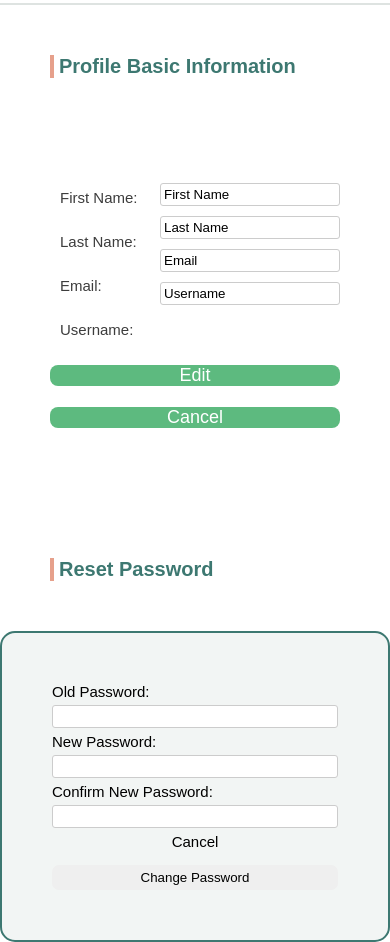
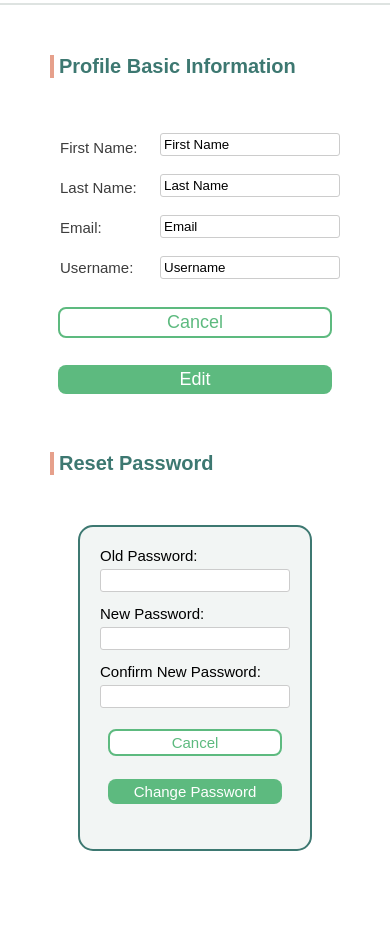
Before and after one commit to Cindyzhang977/expense, a React app: page /manage-profile in a window 390 px wide. Shown: the part 49-991 px from the top of the page. After the commit the page ends 930 px from the top, so only its background shows below. Built offline with nearby package versions, Linux system fonts and the light colour scheme.

Commit message:
mobile profile css

```diff
--- a/src/profile.css
+++ b/src/profile.css
@@ -3,21 +3,24 @@
 p {
     color: #3d3d3d;
     font-size: 15px;
-    margin: 11px 0px 27px 10px;
+    margin: 11px 0px 23px 10px;
     min-width: 100px;
+}
+
+form {
+  min-width: 50%;
+}
+
+form > input {
+  margin-bottom: 13px;
 }
 
 .profile-info {
     display: flex;
-    justify-content: space-around;
+    justify-content: space-between;
     flex-wrap: wrap;
     flex-direction: column;
-    margin-bottom: 30px;
-}
-
-.info-item > form {
-    max-width: 75%;
-    /*display: none;*/
+    padding: 0 50px 0 50px;
 }
 
 .info {
@@ -30,19 +33,53 @@ p {
     flex: 1;
     display: flex;
     flex-direction: column;
+    margin: 5px;
 }
 
-.form-container > input[type=text] {
-    margin-left: 0;
+.form-container {
+  margin-top: 0;
 }
 
+.edit {
+  padding: 4px;
+}
+
+.edit, #cancel {
+  margin: 3px;
+  min-width: 90px;
+}
+
+/* .form-container > input[type=text] {
+    margin-left: 0;
+} */
+
 @media screen and (min-width: 600px) {
-    .info > input {
-        max-width: 50%;
+    form {
+      margin-right: 150px;
     }
 
+    .form-container {
+      border: 2px solid blue;
+    }
+
+    .form-container > input {
+      max-width: 300px;
+    }
+
+    .info-items {
+      margin-left: 50px;
+    }
     .edit-buttons {
         flex-direction: row;
         justify-content: flex-end;
+        margin-right: 160px;
+    }
+
+    .edit {
+      margin-right: 7px;
+    }
+
+    #change-pass {
+      min-width: 170px;
     }
 }
--- a/src/profile.js
+++ b/src/profile.js
@@ -2,13 +2,23 @@ import React from 'react';
 import "./profile.css";
 
 class Profile extends React.Component {
+  constructor(props){
+    super(props);
+    this.state = {
+      firstname: 'First',
+      lastname: 'Last',
+      email: 'email@email.com',
+      username: 'username',
+      password: 'password',
+    };
+  }
   render() {
     return (
       <div>
         <div className="content">
             <h1>Profile Basic Information</h1>
         </div>
-        <ProfileInfo />
+        <ChangeProfileInfo />
         <div className="content">
             <h1>Reset Password</h1>
         </div>
@@ -18,26 +28,26 @@ class Profile extends React.Component {
   }
 }
 
-function ProfileInfo(props) {
+function ChangeProfileInfo(props) {
   return (
     <div className="profile-info content">
         <div className="info">
-            <div>
+            <div className="info-items">
                 <p>First Name:</p>
                 <p>Last Name:</p>
                 <p>Email:</p>
                 <p>Username:</p>
             </div>
             <form>
-                <input type="text" value="First Name" />
-                <input type="text" value="Last Name" />
-                <input type="text" value="Email" />
-                <input type="text" value="Username" />
+                <input type="text" value="First Name" /><br />
+                <input type="text" value="Last Name" /><br />
+                <input type="text" value="Email" /><br />
+                <input type="text" value="Username" /><br />
             </form>
         </div>
         <div className="edit-buttons">
-            <button className="button">Edit</button> <br />
-            <button className="button">Cancel</button>
+            <button className="button" id="cancel">Cancel</button> <br />
+            <button className="button edit">Edit</button>
         </div>
     </div>
   );
@@ -45,16 +55,16 @@ function ProfileInfo(props) {
 
 function ResetPassword(props) {
   return (
-    <form className="form-container content">
-        Old Password:
-        <input type="text" name="old-password" />
-        New Password:
-        <input type="text" name="new-password" />
-        Confirm New Password:
+    <form className="form-container">
+        Old Password: <br />
+        <input type="text" name="old-password" /><br />
+        New Password: <br />
+        <input type="text" name="new-password" /><br />
+        Confirm New Password: <br />
         <input type="text" />
         <div className="edit-buttons">
-            <button className="cancel-button">Cancel</button>
-            <input type="submit" value="Change Password" />
+            <button className="button" id="cancel">Cancel</button><br />
+            <button className="button edit" id="change-pass">Change Password</button><br />
         </div>
 
     </form>
```
